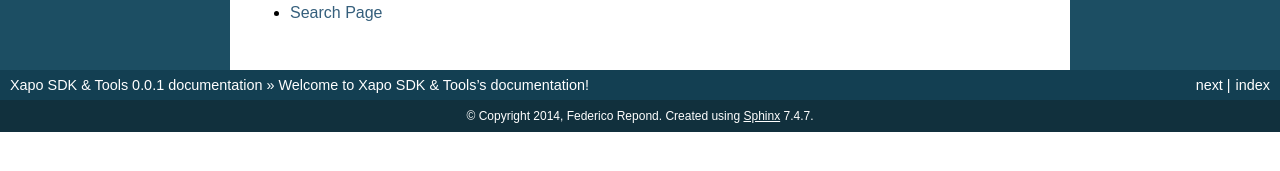
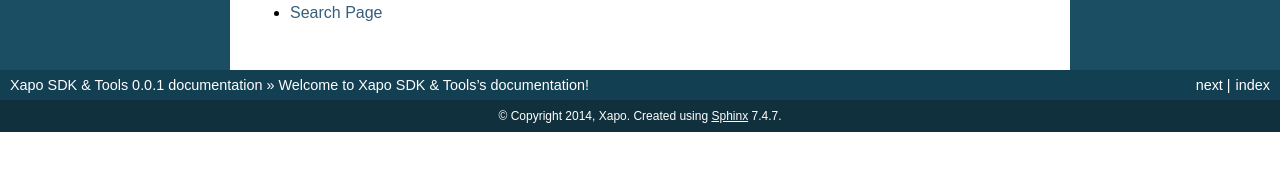
Before and after one commit to nathaliejill/python-sdk, a Sphinx documentation site: the page built from docs/index.rst, in a window 1280 px wide. Shown: the part 557-728 px from the top of the page. Built offline with Sphinx 7.4.7, drawn with Linux system fonts in a browser that asks for light colours.

Commit message:
Corrected copyright.

```diff
--- a/docs/conf.py
+++ b/docs/conf.py
@@ -56,7 +56,7 @@ master_doc = 'index'
 
 # General information about the project.
 project = u'Xapo SDK & Tools'
-copyright = u'2014, Federico Repond'
+copyright = u'2014, Xapo'
 
 # The version info for the project you're documenting, acts as replacement
 # for |version| and |release|, also used in various other places throughout
```
